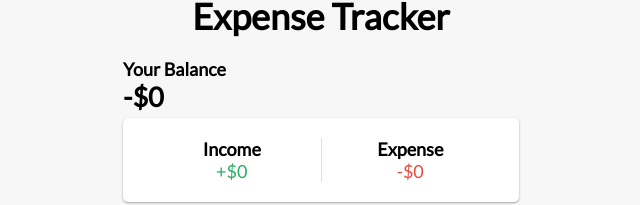
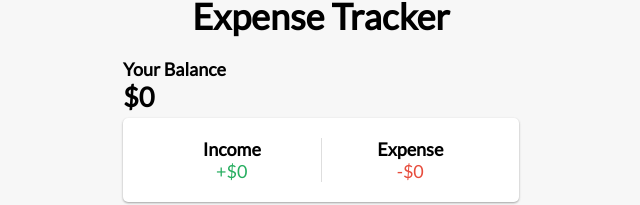
Before and after one commit to MarNawar/Expense_Tracker_React, a React (Vite) app: page / in a window 1280 px wide. Shown: the part 111-316 px from the top of the page, without its empty margins (319-959 px from the left). Built offline with nearby package versions, Linux system fonts and the light colour scheme.

Commit message:
Bug Fixed

```diff
--- a/src/Balance.jsx
+++ b/src/Balance.jsx
@@ -33,7 +33,7 @@ function Balance(){
   return (
     <>
       <h4>Your Balance</h4>
-      <h2 className = "total">{balance>0?'+':'-'}${Math.abs(balance)}</h2>
+      <h2 className = "total">{balance>=0?'':'-'}${Math.abs(balance)}</h2>
       <div className="inc-exp-container">
         <div>
           <h4>Income</h4>
```
